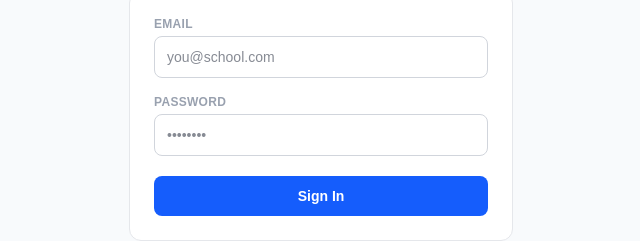
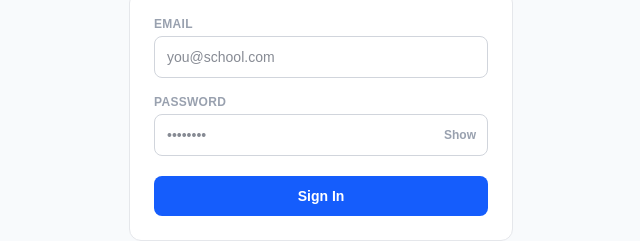
Before and after one commit to benjbelflower-star/primary_education_app, a Next.js app: page /login in a window 1280 px wide. Shown: the part 360-601 px from the top of the page, without its empty margins (319-959 px from the left). Built offline with nearby package versions, Linux system fonts and the light colour scheme; no server answers.

Commit message:
Added RLS update to allow login

```diff
--- a/app/auth/reset-password/page.tsx
+++ b/app/auth/reset-password/page.tsx
@@ -12,6 +12,8 @@
   const router = useRouter();
   const [password, setPassword] = useState("");
   const [confirm, setConfirm] = useState("");
+  const [showPassword, setShowPassword] = useState(false);
+  const [showConfirm, setShowConfirm] = useState(false);
   const [isLoading, setIsLoading] = useState(false);
   const [error, setError] = useState("");
   const [ready, setReady] = useState(false);
@@ -25,7 +27,6 @@
       }
     );
 
-  // Also handle token in URL directly
     supabase.auth.getSession().then(({ data: { session } }) => {
       if (session) setReady(true);
     });
@@ -88,28 +89,46 @@
               <label className="block text-xs font-bold text-gray-400 uppercase tracking-wide mb-1">
                 New Password
               </label>
+              <div className="relative">
                 <input
-                type="password"
+                  type={showPassword ? "text" : "password"}
                   required
                   value={password}
                   onChange={e => setPassword(e.target.value)}
                   placeholder="At least 8 characters"
                   className={inputClass}
                 />
+                <button
+                  type="button"
+                  onClick={() => setShowPassword(!showPassword)}
+                  className="absolute right-3 top-1/2 -translate-y-1/2 text-gray-400 hover:text-gray-600 text-xs font-semibold"
+                >
+                  {showPassword ? "Hide" : "Show"}
+                </button>
+              </div>
             </div>
 
             <div>
               <label className="block text-xs font-bold text-gray-400 uppercase tracking-wide mb-1">
                 Confirm Password
               </label>
+              <div className="relative">
                 <input
-                type="password"
+                  type={showConfirm ? "text" : "password"}
                   required
                   value={confirm}
                   onChange={e => setConfirm(e.target.value)}
                   placeholder="Re-enter your password"
                   className={inputClass}
                 />
+                <button
+                  type="button"
+                  onClick={() => setShowConfirm(!showConfirm)}
+                  className="absolute right-3 top-1/2 -translate-y-1/2 text-gray-400 hover:text-gray-600 text-xs font-semibold"
+                >
+                  {showConfirm ? "Hide" : "Show"}
+                </button>
+              </div>
             </div>
 
             {error && (
@@ -137,6 +156,3 @@
     </div>
   );
 }
-// Then you need to tell Supabase to send the reset link to this page instead of your home page. In your **Supabase dashboard → Authentication → URL Configuration**, set the **Site URL** to your Vercel URL and add this to **Redirect URLs**:
-// https://your-vercel-url.vercel.app/auth/reset-password
-// Also add the local version for development: http://localhost:3000/auth/reset-password
--- a/app/login/page.tsx
+++ b/app/login/page.tsx
@@ -12,6 +12,7 @@
   const router = useRouter();
   const [email, setEmail] = useState("");
   const [password, setPassword] = useState("");
+  const [showPassword, setShowPassword] = useState(false);
   const [isLoading, setIsLoading] = useState(false);
   const [error, setError] = useState("");
 
@@ -69,14 +70,23 @@
             <label className="block text-xs font-bold text-gray-400 uppercase tracking-wide mb-1">
               Password
             </label>
+            <div className="relative">
               <input
-              type="password"
+                type={showPassword ? "text" : "password"}
                 required
                 value={password}
                 onChange={e => setPassword(e.target.value)}
                 placeholder="••••••••"
                 className={inputClass}
               />
+              <button
+                type="button"
+                onClick={() => setShowPassword(!showPassword)}
+                className="absolute right-3 top-1/2 -translate-y-1/2 text-gray-400 hover:text-gray-600 text-xs font-semibold"
+              >
+                {showPassword ? "Hide" : "Show"}
+              </button>
+            </div>
           </div>
 
           {error && (
```
Lines whose indentation alone changed are shown as unchanged.
